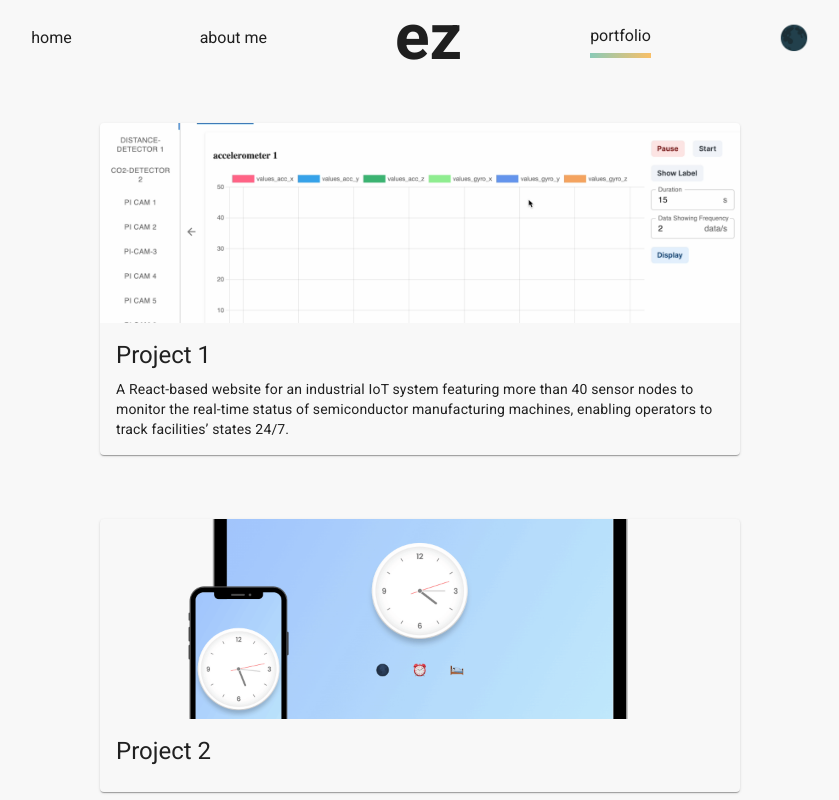
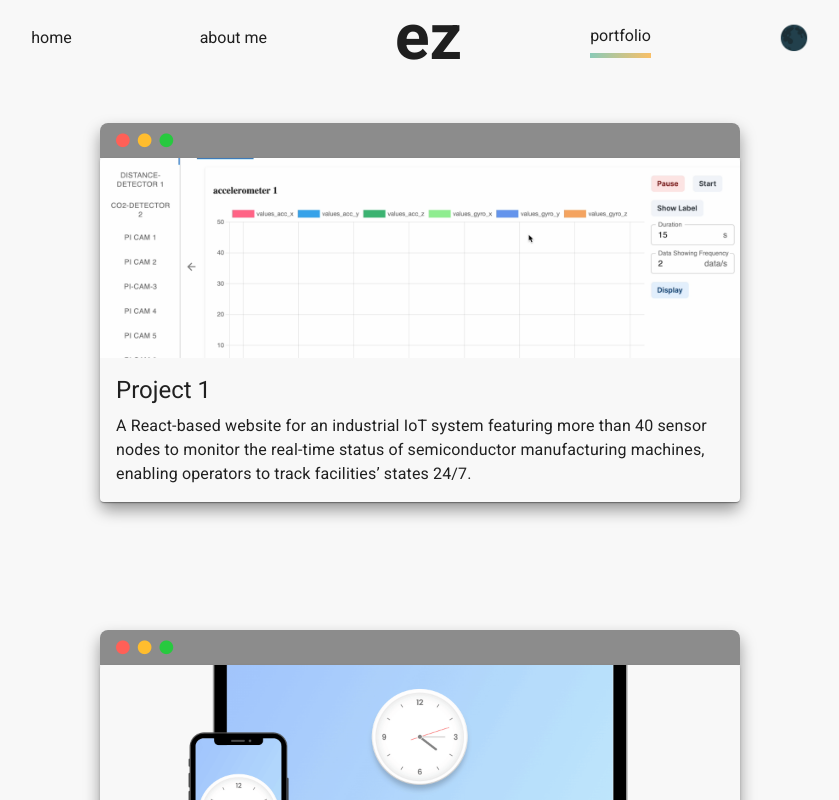
Before and after one commit to sharsdylow/evezhang.gitlab.io, a React (Create React App) app: page /portfolio in a window 1280 px wide. Shown: the top 800 px of the page, without its empty margins (220-1059 px from the left). Built offline with nearby package versions, Linux system fonts and the light colour scheme; the HTML template or start-up script is replaced by a standard one.

Commit message:
add frame to project card

```diff
--- a/src/components/portfolio/PortfolioCard.js
+++ b/src/components/portfolio/PortfolioCard.js
@@ -5,11 +5,22 @@ import CardMedia from "@mui/material/CardMedia";
 import Typography from "@mui/material/Typography";
 import CardActionArea from "@mui/material/CardActionArea";
 import Style from "./PortfolioCard.module.scss"
+import { Box } from "@mui/material";
+import classNames from "classnames";
+
+const iconClass = "fa fa-circle";
 
 export default function PortfolioCard({project}) {
   const { image, live, source, title, intro } = project;
   let detectedDarkMode = JSON.parse(localStorage.getItem('darkMode'));
   return (
+	<Box component={'section'} className={classNames(Style.terminal, Style.shadowed)} borderRadius={'0.5rem'} mb={'4rem'}>
+         <Box sx={{backgroundColor: '#8c8c8c'}} p={'0.5rem'} borderRadius={'0.5rem 0.5rem 0 0'}
+              fontSize={'1rem'}>
+            <i className={classNames(iconClass, Style.red)}/>
+            <i className={classNames(iconClass, Style.amber)}/>
+            <i className={classNames(iconClass, Style.green)}/>
+         </Box>
 		<Card className={detectedDarkMode? Style.dark : Style.light}>
 			<CardActionArea href={source}>
 				<CardMedia
@@ -22,11 +33,12 @@ export default function PortfolioCard({project}) {
 					<Typography gutterBottom variant="h5" component="div">
 						{title}
 					</Typography>
-				<Typography variant="body2">
+					<Typography variant="body1">
 						{intro}
 					</Typography>
 				</CardContent>
 			</CardActionArea>
 		</Card>
+	</Box>
   );
 }
--- a/src/components/portfolio/PortfolioCard.module.scss
+++ b/src/components/portfolio/PortfolioCard.module.scss
@@ -3,10 +3,25 @@
 .dark {
     background-color: $terminal !important;
     transition: all 400ms;
-    box-shadow: 0 .5rem 1rem rgba(0,0,0,0.4) !important;
 }
 
 .light {
     background-color: $white !important;
     transition: all 400ms;
 }
+
+i {
+    padding-left: 0.5rem;
+
+    &.red {
+      color: $red;
+    }
+
+    &.amber {
+      color: $yellow;
+    }
+
+    &.green {
+      color: $green;
+    }
+  }
```
Lines whose indentation alone changed are shown as unchanged.
